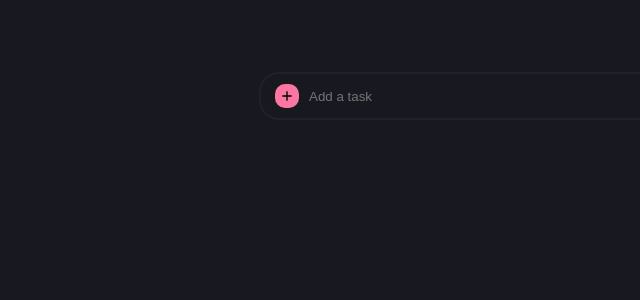
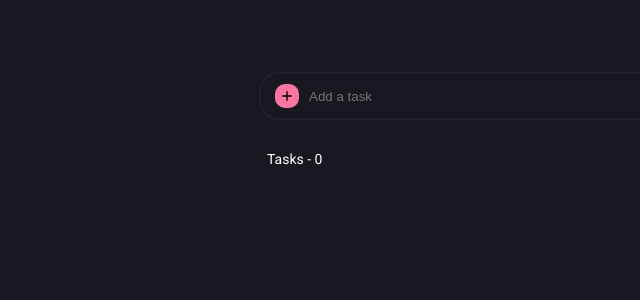
Before and after one commit to AlbaCasas/react-todo, a React (Create React App) app: page / in a window 1280 px wide. Shown: the top 300 px of the page, without its empty margins (31-671 px from the left). Built offline with nearby package versions, Linux system fonts and the light colour scheme.

Commit message:
Add tasks counter

```diff
--- a/src/components/Input/Input.css
+++ b/src/components/Input/Input.css
@@ -1,6 +1,5 @@
 .input {
   position: relative;
-  width: 700px;
 }
 
 .input__field {
--- a/src/components/Task/Task.css
+++ b/src/components/Task/Task.css
@@ -5,7 +5,6 @@
   background-color: #21212b;
   border-radius: 20px;
   padding: 16px;
-  width: 700px;
   cursor: pointer;
 }
 
--- a/src/pages/App.css
+++ b/src/pages/App.css
@@ -3,6 +3,10 @@
   display: flex;
   flex-direction: column;
   align-items: center;
+}
+
+.app__body {
+  width: 700px;
 }
 
 .app__input {
@@ -11,6 +15,11 @@
 
 .app__task {
   margin-bottom: 16px;
+}
+
+.app__tasks-counter {
+  margin-left: 8px;
+  margin-bottom: 24px;
 }
 
 @media (max-width: 768px) {
--- a/src/pages/App.jsx
+++ b/src/pages/App.jsx
@@ -41,12 +41,14 @@ const App = (props) => {
 
   return (
     <div className="app">
+      <div className="app__body">
         <Input
           className="app__input"
           name={INPUT_NAME}
           placeholder="Add a task"
           onSubmit={handleTaskSubmit}
         />
+        <p className="app__tasks-counter">Tasks - {tasks.length}</p>
         {tasks.map((task) => {
           return (
             <Task
@@ -61,6 +63,7 @@ const App = (props) => {
           );
         })}
       </div>
+    </div>
   );
 };
 
```
Lines whose indentation alone changed are shown as unchanged.
